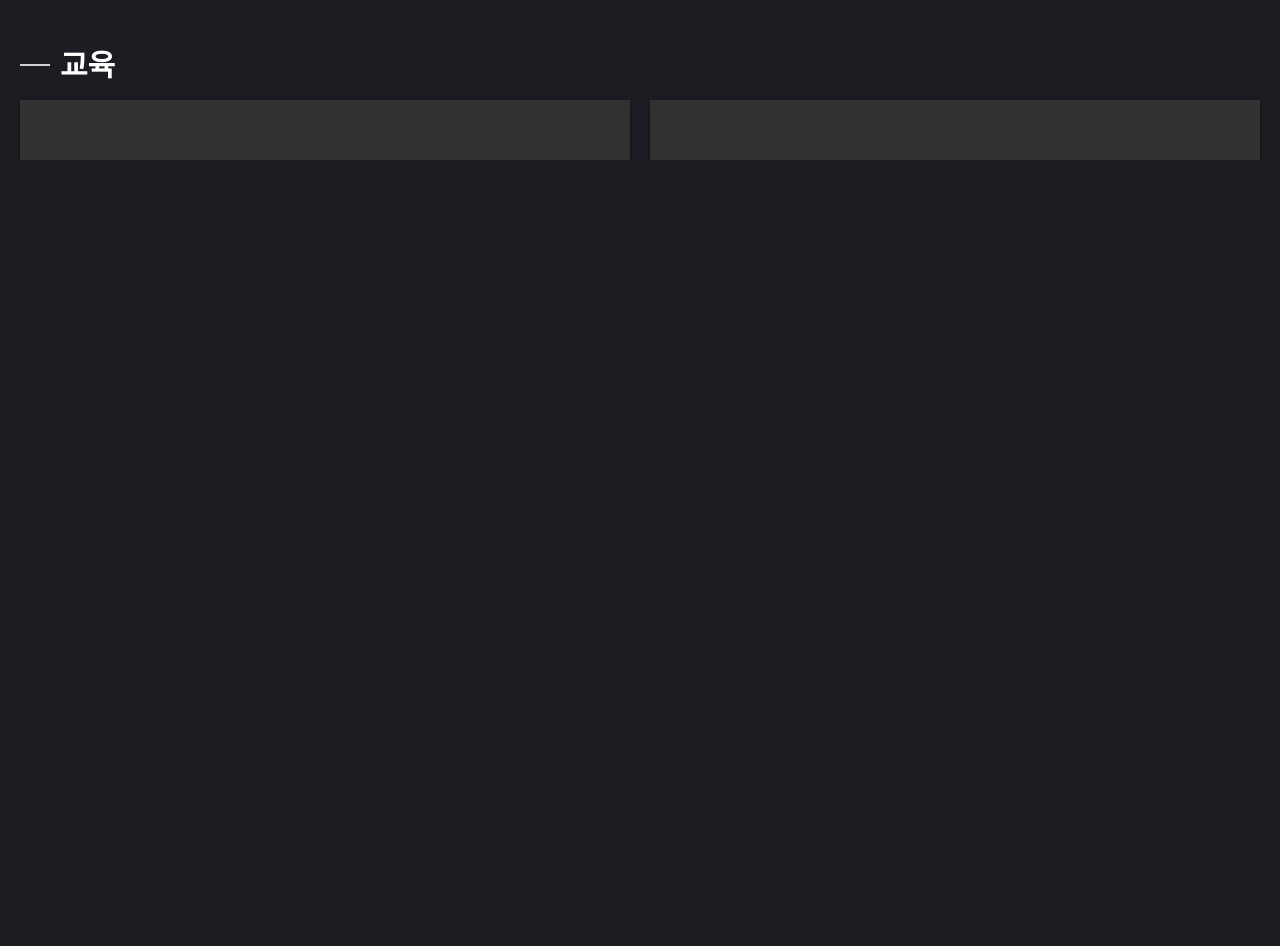
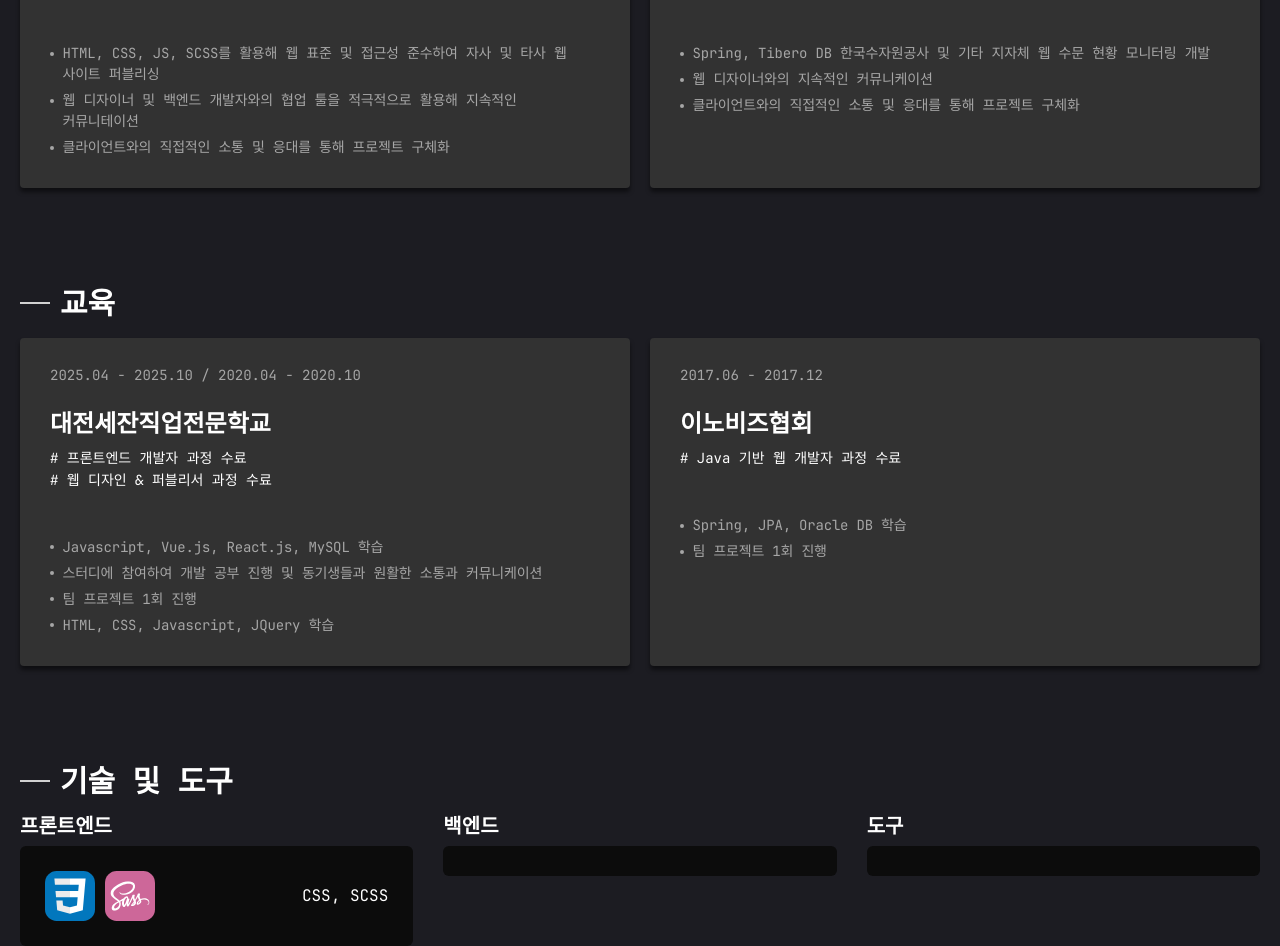
Before and after one commit to JeongJae1203/portfolio, a React (Vite) app: page / in a window 1280 px wide. Shown: the part 1660-2606 px from the top of the page. Before the commit the page ends 1820 px from the top, so only its background shows below. Built offline with nearby package versions, Linux system fonts and the light colour scheme.

Commit message:
chore : add design temporary commit

```diff
--- a/public/locales/en/translation.json
+++ b/public/locales/en/translation.json
@@ -18,5 +18,9 @@
   "keyword3" : "Communication",
   "keyword4" : "Responsibility",
   "career": "Career",
-  "education": "Education"
+  "education": "Education",
+  "skill": "Skills & Tools",
+  "Front-End": "Front-End",
+  "Back-End": "Back-End",
+  "Tools": "Tools"
 }
--- a/public/locales/ko/translation.json
+++ b/public/locales/ko/translation.json
@@ -18,5 +18,9 @@
   "keyword3" : "소통",
   "keyword4" : "책임감",
   "career": "경력",
-  "education": "교육"
+  "education": "교육",
+  "skill": "기술 및 도구",
+  "Front-End": "프론트엔드",
+  "Back-End": "백엔드",
+  "Tools" : "도구"
 }
--- a/src/components/about/About.module.scss
+++ b/src/components/about/About.module.scss
@@ -24,9 +24,8 @@
 }
 
 .cont {
-  display: flex;
-  align-items: center;
-  flex-direction: column;
+  display: grid;
+  grid-template-columns: 1fr;
   gap: 1.5rem;
 
   .title__wrap {
@@ -38,6 +37,60 @@
         weight: 400;
       }
       color: #a6a6a6;
+    }
+
+    .company {
+      margin: 3rem 0 1.5rem;
+      font: {
+        size: 2.4rem;
+        weight: 700;
+      }
+      color: map.get($colors, "white");
+    }
+
+    .department {
+      font: {
+        size: 1.4rem;
+        weight: 400;
+      }
+      color: map.get($colors, "white");
+
+      + .department {
+        margin-top: .75rem;
+      }
+    }
+  }
+
+  .charge__list {
+    margin-top: 5rem;
+
+    > li {
+      + li {
+        margin-top: .5rem;
+      }
+
+      span {
+        position: relative;
+        display: block;
+        padding-left: 1.25rem;
+        font-size: 1.4rem;
+        font-weight: 400;
+        color: #a6a6a6;
+        line-height: 1.5;
+        letter-spacing: -.02rem;
+        word-break: keep-all;
+
+        &::before {
+          content: '';
+          position: absolute;
+          top: .85rem;
+          left: 0;
+          width: 4px;
+          height: 4px;
+          background-color: #a6a6a6;
+          border-radius: 100%;
+        }
+      }
     }
   }
 }
@@ -107,6 +160,49 @@
   background-position: bottom right;
 }
 
+.skill__list {
+  display: grid;
+  grid-template-columns: 1fr;
+  gap: 1.5rem;
+
+  .skill__item {
+    .title {
+      margin-bottom: 1rem;
+      font-size: 1.8rem;
+      font-weight: 700;
+      color: map.get($colors, "white");
+    }
+
+    .list {
+      padding: 1.5rem;
+      background-color: #0c0c0c;
+      border-radius: 6px;
+
+      > li {
+        display: flex;
+        align-items: center;
+
+        .image__icon {
+          img {
+            display: inline-block;
+            vertical-align: middle;
+            max-width: 5rem;
+
+            &:not(:first-child) {
+              margin-left: 1rem;
+            }
+          }
+        }
+
+        span {
+          margin-left: auto;
+        }
+      }
+    }
+  }
+}
+
+
 @media all and (min-width: 768px) {
   .sub__title {
     font-size: 3rem;
@@ -129,7 +225,30 @@
   }
 
   .cont {
-    flex-direction: row;
+    grid-template-columns: repeat(2, 1fr);
     gap: 2rem;
   }
+
+  .skill__list {
+    grid-template-columns: repeat(3, 1fr);
+    gap: 2rem;
+
+    .skill__item {
+      .title {
+        font-size: 2rem;
+      }
+    }
+  }
 }
+
+@media all and (min-width: 992px) {
+  .skill__list {
+    gap: 3rem;
+
+    .list {
+      > li {
+        padding: 1rem;
+      }
+    }
+  }
+}
--- a/src/components/about/About.tsx
+++ b/src/components/about/About.tsx
@@ -3,6 +3,9 @@ import MainTitle from '../common/MainTitle'
 import styled from 'styled-components';
 import Box from '../common/Box';
 import AboutStyle from './About.module.scss';
+import CssImg from '../../assets/images/skill/CSS.svg';
+import ScssImg from '../../assets/images/skill/Sass.svg';
+
 
 const About = () => {
   const { t } = useTranslation();
@@ -27,10 +30,10 @@ const About = () => {
                   <h3 className={ AboutStyle.keyword__title }>{ t('keyword') }</h3>
                   <p className={ AboutStyle.keyword__desc }>{ t('keywordDesc') }</p>
                   <div className={ AboutStyle.keyword__label__wrap }>
-                    <span className={ AboutStyle.keyword__label }>#{ t('keyword1') }</span>
-                    <span className={ AboutStyle.keyword__label }>#{ t('keyword2') }</span>
-                    <span className={ AboutStyle.keyword__label }>#{ t('keyword3') }</span>
-                    <span className={ AboutStyle.keyword__label }>#{ t('keyword4') }</span>
+                    <span className={ AboutStyle.keyword__label }># { t('keyword1') }</span>
+                    <span className={ AboutStyle.keyword__label }># { t('keyword2') }</span>
+                    <span className={ AboutStyle.keyword__label }># { t('keyword3') }</span>
+                    <span className={ AboutStyle.keyword__label }># { t('keyword4') }</span>
                   </div>
                 </div>
               </Box>
@@ -43,13 +46,27 @@ const About = () => {
             <div className={ AboutStyle.cont }>
               <Box>
                 <div className={ AboutStyle.title__wrap }>
-                  <span className={ AboutStyle.date }>2018.02 - 2020.01</span>
+                  <span className={ AboutStyle.date }>2020.10 - 2025.03</span>
+                  <h4 className={ AboutStyle.company }>(주)지플러스</h4>
+                  <p className={ AboutStyle.department }># e-biz 사업부 디자인팀 - 퍼블리싱 총괄</p>
                 </div>
+                <ul className={ AboutStyle.charge__list }>
+                  <li><span>HTML, CSS, JS, SCSS를 활용해 웹 표준 및 접근성 준수하여 자사 및 타사 웹 사이트 퍼블리싱</span></li>
+                  <li><span>웹 디자이너 및 백엔드 개발자와의 협업 툴을 적극적으로 활용해 지속적인 커뮤니테이션</span></li>
+                  <li><span>클라이언트와의 직접적인 소통 및 응대를 통해 프로젝트 구체화</span></li>
+                </ul>
               </Box>
               <Box>
                 <div className={ AboutStyle.title__wrap }>
-                  <span className={ AboutStyle.date }>2020.10 - 2025.03</span>
+                  <span className={ AboutStyle.date }>2018.02 - 2020.01</span>
+                  <h4 className={ AboutStyle.company }>(주)온더시스</h4>
+                  <p className={ AboutStyle.department }># 시스템 개발부 - Java 기반 웹 개발</p>
                 </div>
+                <ul className={ AboutStyle.charge__list }>
+                  <li><span>Spring, Tibero DB 한국수자원공사 및 기타 지자체 웹 수문 현황 모니터링 개발</span></li>
+                  <li><span>웹 디자이너와의 지속적인 커뮤니케이션</span></li>
+                  <li><span>클라이언트와의 직접적인 소통 및 응대를 통해 프로젝트 구체화</span></li>
+                </ul>
               </Box>
             </div>
           </CommonSection>
@@ -57,8 +74,61 @@ const About = () => {
           <CommonSection>
             <h4 className={ AboutStyle.sub__title }>{ t('education') }</h4>
             <div className={ AboutStyle.cont }>
-              <Box />
-              <Box />
+            <Box>
+                <div className={ AboutStyle.title__wrap }>
+                  <span className={ AboutStyle.date }>2025.04 - 2025.10 / 2020.04 - 2020.10</span>
+                  <h4 className={ AboutStyle.company }>대전세잔직업전문학교</h4>
+                  <p className={ AboutStyle.department }># 프론트엔드 개발자 과정 수료</p>
+                  <p className={ AboutStyle.department }># 웹 디자인 & 퍼블리서 과정 수료</p>
+                </div>
+                <ul className={ AboutStyle.charge__list }>
+                  <li><span>Javascript, Vue.js, React.js, MySQL 학습</span></li>
+                  <li><span>스터디에 참여하여 개발 공부 진행 및 동기생들과 원활한 소통과 커뮤니케이션</span></li>
+                  <li><span>팀 프로젝트 1회 진행</span></li>
+                  <li><span>HTML, CSS, Javascript, JQuery 학습</span></li>
+                </ul>
+              </Box>
+              <Box>
+                <div className={ AboutStyle.title__wrap }>
+                  <span className={ AboutStyle.date }>2017.06 - 2017.12</span>
+                  <h4 className={ AboutStyle.company }>이노비즈협회</h4>
+                  <p className={ AboutStyle.department }># Java 기반 웹 개발자 과정 수료</p>
+                </div>
+                <ul className={ AboutStyle.charge__list }>
+                  <li><span>Spring, JPA, Oracle DB 학습</span></li>
+                  <li><span>팀 프로젝트 1회 진행</span></li>
+                </ul>
+              </Box>
+            </div>
+          </CommonSection>
+          {/* 스킬 */}
+          <CommonSection>
+            <h4 className={ AboutStyle.sub__title }>{ t('skill') }</h4>
+            <div className={ AboutStyle.skill__list }>
+              <div className={ AboutStyle.skill__item }>
+                <h5 className={ AboutStyle.title }>{ t('Front-End') }</h5>
+                <ul className={ AboutStyle.list }>
+                  <li>
+                    <div className={ AboutStyle.image__icon }>
+                      <img src={ CssImg } alt="CSS" />
+                      <img src={ ScssImg } alt="SCSS" />
+                    </div>
+                    <span>CSS, SCSS</span>
+                  </li>
+                </ul>
+              </div>
+              <div className={ AboutStyle.skill__item }>
+                <h5 className={ AboutStyle.title }>{ t('Back-End') }</h5>
+                <ul className={ AboutStyle.list }>
+
+                </ul>
+              </div>
+              <div className={ AboutStyle.skill__item }>
+                <h5 className={ AboutStyle.title }>{ t('Tools') }</h5>
+                <ul className={ AboutStyle.list }>
+
+                </ul>
+              </div>
             </div>
           </CommonSection>
         </div>
--- a/src/components/common/Box.tsx
+++ b/src/components/common/Box.tsx
@@ -20,6 +20,7 @@ const BoxStyle = styled.div`
   height: 100%;
   padding: 1.5rem;
   background-color: #323232;
+  border-radius: 4px;
   box-shadow: 0 4px 4px rgba(0, 0, 0, .5);
 
   @media all and (min-width: 768px) {
--- a/src/components/layout/fixed/FixedUtil.tsx
+++ b/src/components/layout/fixed/FixedUtil.tsx
@@ -115,7 +115,7 @@ const FixedMail = styled.div`
     writing-mode: vertical-lr;
   }
 
-  @media (max-width: 600px) {
+  @media (max-width: 767.98px) {
     display: none;
   }
 
```
Also changed, not shown: src/assets/images/skill/CSS.svg (added), src/assets/images/skill/Sass.svg (added).
